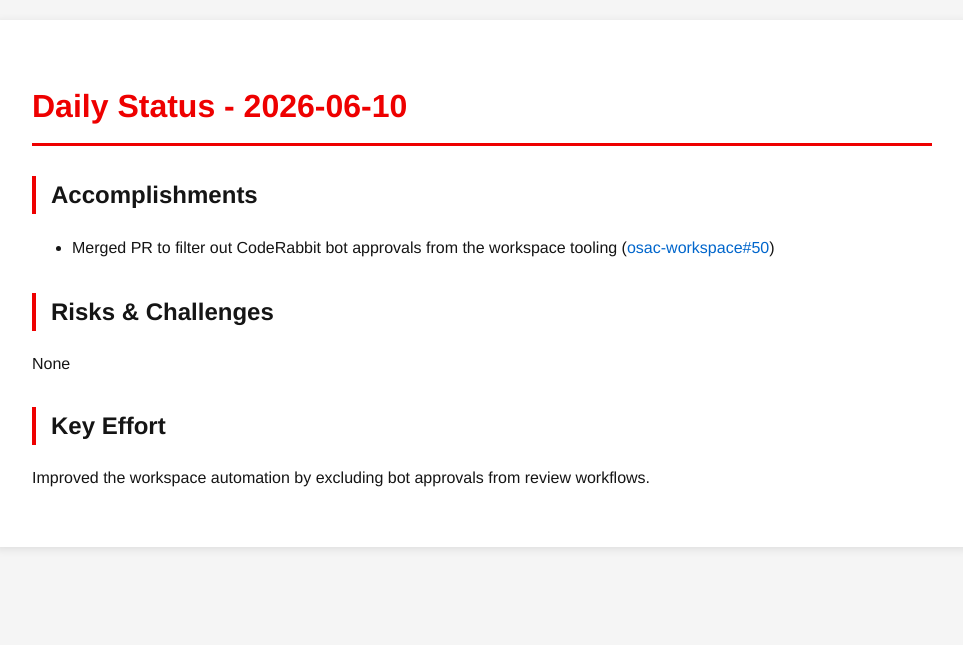
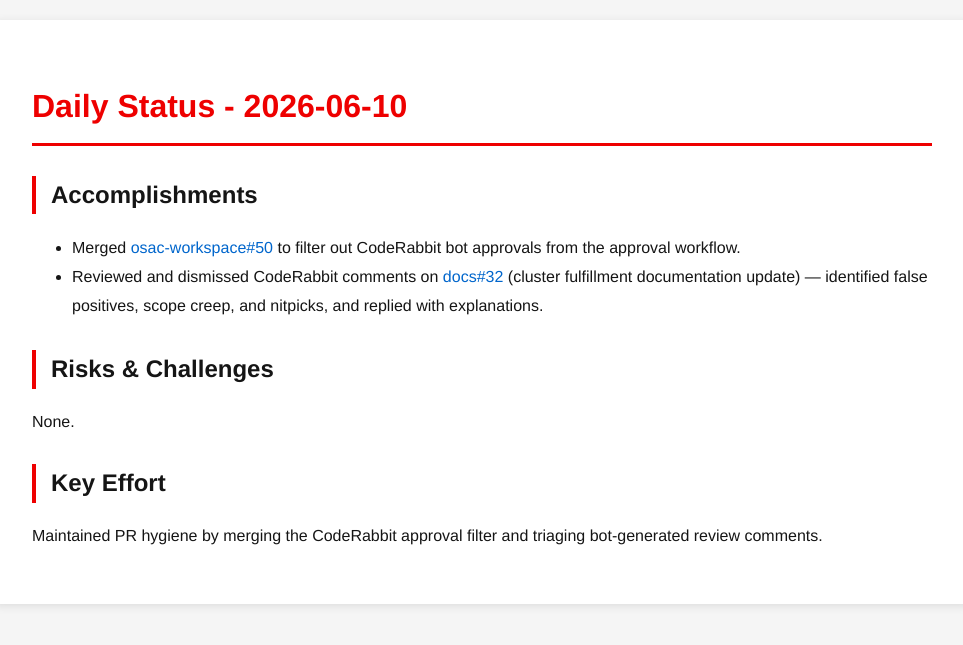
Before and after one commit to tzvatot/daily-status, a Jekyll site: the page built from 2026-06-10.md, in a window 1280 px wide. Shown: the top 645 px of the page, without its empty margins (158-1121 px from the left). Built offline with Jekyll 4.4.1, drawn with Linux system fonts in a browser that asks for light colours.

Commit message:
Daily status update - 2026-06-10

```diff
--- a/2026-06-10.md
+++ b/2026-06-10.md
@@ -7,10 +7,11 @@ date: 2026-06-10
 # Daily Status - 2026-06-10
 
 ## Accomplishments
-- Merged PR to filter out CodeRabbit bot approvals from the workspace tooling ([osac-workspace#50](https://github.com/osac-project/osac-workspace/pull/50))
+- Merged [osac-workspace#50](https://github.com/osac-project/osac-workspace/pull/50) to filter out CodeRabbit bot approvals from the approval workflow.
+- Reviewed and dismissed CodeRabbit comments on [docs#32](https://github.com/osac-project/docs/pull/32) (cluster fulfillment documentation update) — identified false positives, scope creep, and nitpicks, and replied with explanations.
 
 ## Risks & Challenges
-None
+None.
 
 ## Key Effort
-Improved the workspace automation by excluding bot approvals from review workflows.
+Maintained PR hygiene by merging the CodeRabbit approval filter and triaging bot-generated review comments.
```
